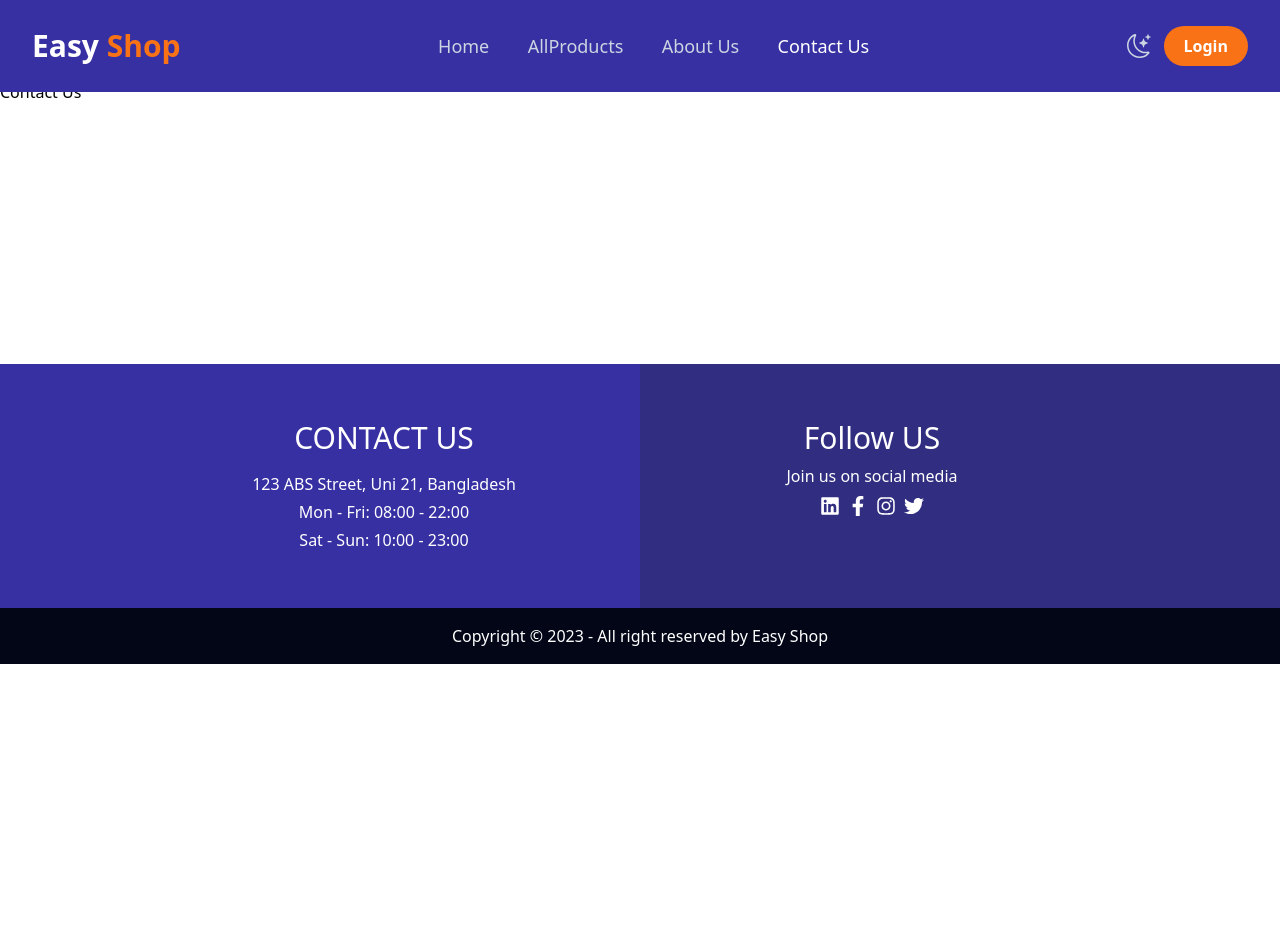
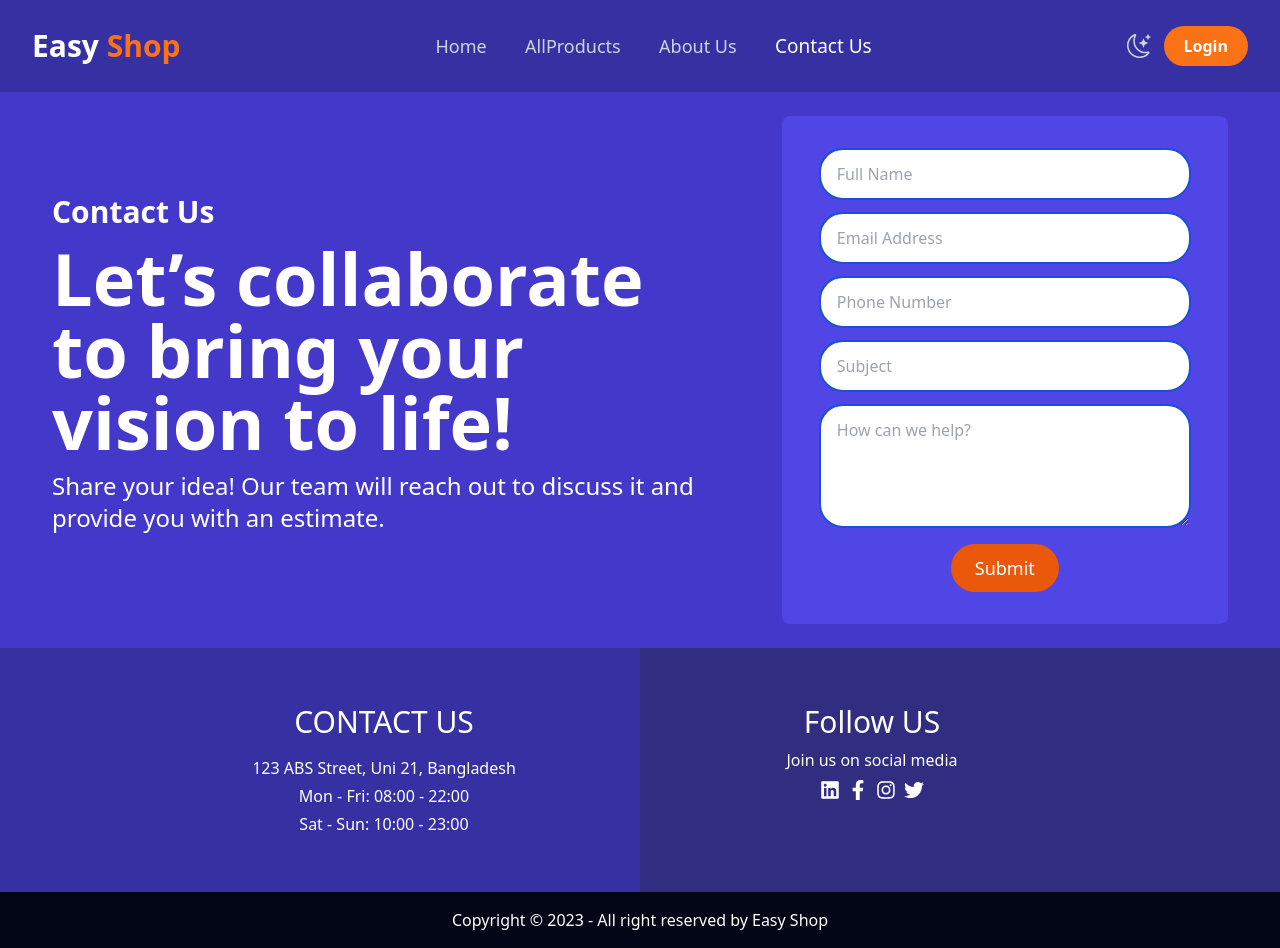
Before and after one commit to yasinarafat4/easy-shop-client, a React (Vite) app: page /contact in a window 1280 px wide. Before the commit the page ends 800 px from the top, so only its background shows below. Built offline with nearby package versions, Linux system fonts and the light colour scheme; no server answers.

Commit message:
Contact Us form added

```diff
--- a/src/pages/ContactUs/ContactUs.jsx
+++ b/src/pages/ContactUs/ContactUs.jsx
@@ -1,11 +1,63 @@
-import React from 'react';
+import React from "react";
+import { Helmet } from "react-helmet-async";
+import "./ContactUs.css";
 
 const ContactUs = () => {
-    return (
-        <div>
-            Contact Us
+  return (
+    <div className="bg-indigo-700 px-2 py-3 lg:px-8 dark:bg-slate-900 dark:text-white">
+      {/* Dynamic page title */}
+      <Helmet>
+        <title>Easy Shop | Contact Us</title>
+      </Helmet>
+      <div className="grid grid-cols-1 lg:grid-cols-4 xl:grid-cols-5 justify-center items-center">
+        {/*  Text Container*/}
+        <div className="lg:col-span-2 xl:col-span-3 mx-3 md:mx-20 lg:mx-5 space-y-3">
+          <p className="text-xl md:text-2xl xl:text-3xl text-white font-semibold">Contact Us</p>
+          <p className="font-bold text-3xl md:text-5xl xl:text-7xl text-white">Let’s collaborate <br /> to bring your <br /> vision to life!</p>
+          <p className="text-[13px] md:text-xl lg:text-base xl:text-2xl text-white">
+            Share your idea! Our team will reach out to discuss it and <br /> provide
+            you with an estimate.
+          </p>
         </div>
-    );
+        {/* Form Container */}
+        <div className="lg:col-span-2 xl:col-span-2 dark:bg-slate-800 dark:text-white bg-indigo-600 flex flex-col justify-center items-center gap-2 md:gap-3 rounded-lg mx-3 md:mx-20 lg:mx-5 py-4 md:py-8 mt-6 mb-3">
+          <input
+            placeholder="Full Name"
+            className="px-4 py-2 md:py-3 rounded-3xl border-2 border-blue-700 outline-none w-11/12 md:w-10/12"
+            type="text"
+          />
+          <input
+            placeholder="Email Address"
+            className="px-4 py-2 md:py-3 rounded-3xl border-2 border-blue-700 w-11/12 md:w-10/12 outline-none"
+            type="text"
+          />
+          <input
+            placeholder="Phone Number"
+            className="px-4 py-2 md:py-3 rounded-3xl border-2 border-blue-700 w-11/12 md:w-10/12 outline-none"
+            type="text"
+          />
+          <input
+            placeholder="Subject"
+            className="px-4 py-2 md:py-3 rounded-3xl border-2 border-blue-700 w-11/12 md:w-10/12 outline-none"
+            type="text"
+          />
+          <textarea
+            className="px-4 py-2 md:py-3 rounded-3xl border-2 border-blue-700 w-11/12 md:w-10/12 outline-none"
+            name="Send Message"
+            cols="20"
+            rows="4"
+            placeholder="How can we help?"
+          ></textarea>
+          <div className="">
+            <input
+              className="bg-orange-600 text-base md:text-lg py-[10px] cursor-pointer text-white mt-1 rounded-full px-4 md:px-6 w-full"
+              type="Submit"
+            />
+          </div>
+        </div>
+      </div>
+    </div>
+  );
 };
 
 export default ContactUs;
--- a/src/pages/Shared/Navbar/Navbar.jsx
+++ b/src/pages/Shared/Navbar/Navbar.jsx
@@ -77,7 +77,7 @@ const Navbar = () => {
                 to="/"
                 onClick={() => setMenuOpen(!menuOpen)}
                 className={({ isActive }) =>
-                  isActive ? "text-white" : "text-slate-300 dark:text-slate-300"
+                  isActive ? "text-white  font-bold text-[19px]" : "text-slate-300 dark:text-slate-300"
                 }
               >
                 <p className="font-medium hover:duration-500">Home</p>
@@ -86,7 +86,7 @@ const Navbar = () => {
                 to="/allProducts"
                 onClick={() => setMenuOpen(!menuOpen)}
                 className={({ isActive }) =>
-                  isActive ? "text-white" : "text-slate-300 dark:text-slate-300"
+                  isActive ? "text-white  font-bold text-[19px]" : "text-slate-300 dark:text-slate-300"
                 }
               >
                 <p className="font-medium hover:duration-500">AllProducts</p>
@@ -95,7 +95,7 @@ const Navbar = () => {
                 to="/about"
                 onClick={() => setMenuOpen(!menuOpen)}
                 className={({ isActive }) =>
-                  isActive ? "text-white" : "text-slate-300 dark:text-slate-300"
+                  isActive ? "text-white  font-bold text-[19px]" : "text-slate-300 dark:text-slate-300"
                 }
               >
                 <p className="font-medium hover:duration-500">About Us</p>
@@ -104,7 +104,7 @@ const Navbar = () => {
                 to="/contact"
                 onClick={() => setMenuOpen(!menuOpen)}
                 className={({ isActive }) =>
-                  isActive ? "text-white" : "text-slate-300 dark:text-slate-300"
+                  isActive ? "text-white  font-bold text-[19px]" : "text-slate-300 dark:text-slate-300"
                 }
               >
                 <p className="font-medium hover:duration-500">Contact Us</p>
```
Also changed, not shown: src/pages/ContactUs/ContactUs.css (added).
